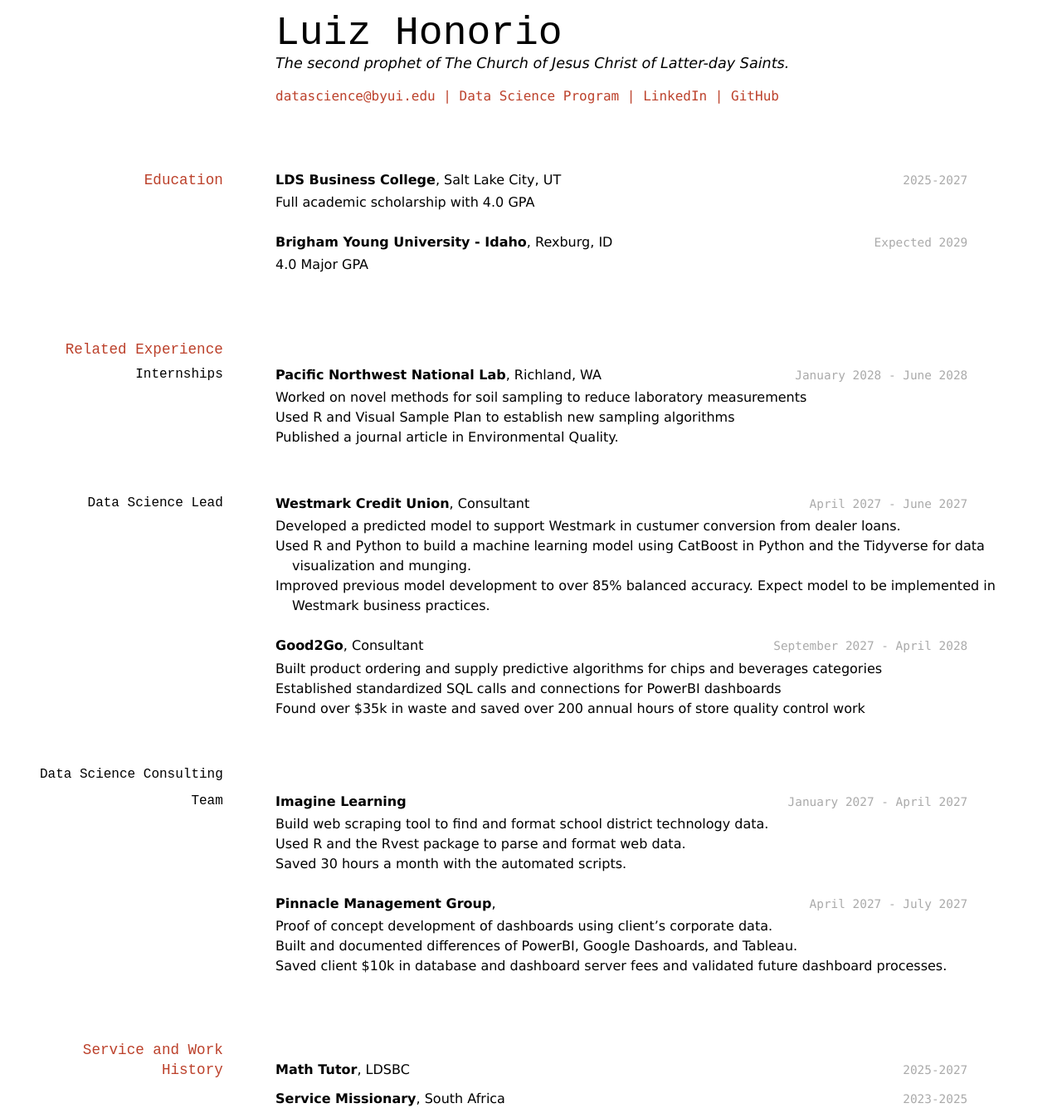
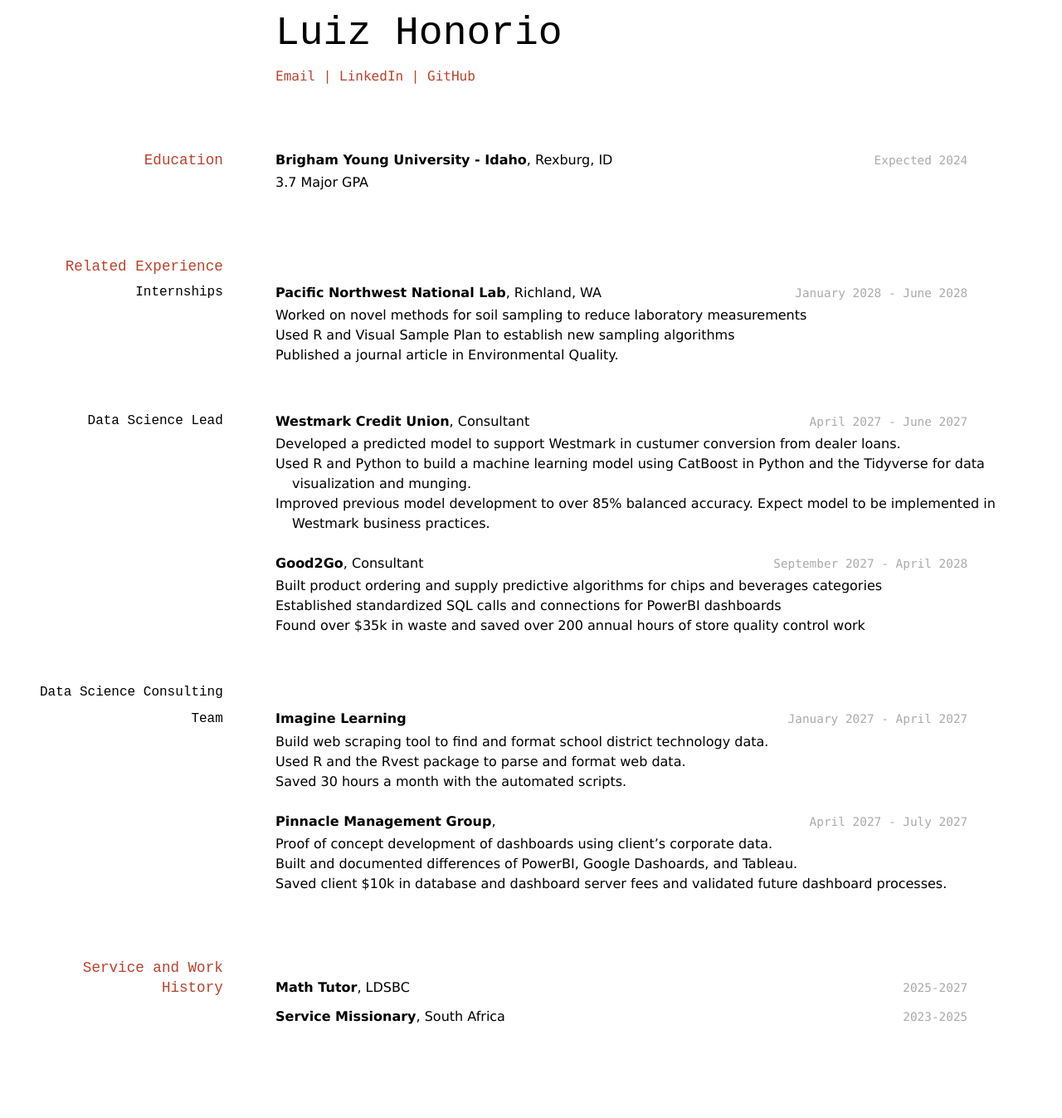
Before and after one commit to byuids-resumes/LuizResumeRepo, a Jekyll site: the page built from docs/index.md, in a window 1280 px wide. Shown: the whole page at 83% size. Built offline with Jekyll 4.4.1, drawn with Linux system fonts in a browser that asks for light colours; after the commit the page ends 1248 px from its top, so only the background shows below that.

Commit message:
Update index.md

```diff
--- a/docs/index.md
+++ b/docs/index.md
@@ -3,12 +3,10 @@ layout: cv
 title: Luiz Honorio's Resume
 ---
 # Luiz Honorio
-The second prophet of The Church of Jesus Christ of Latter-day Saints.
 
 <div id="webaddress">
-<a href="datascience@byui.edu">datascience@byui.edu</a>
-| <a href="https://byuidatascience.github.io/development.html">Data Science Program</a>
-| <a href="https://www.linkedin.com/groups/13537407/">LinkedIn</a>
+<a href="luizgabriel.l.h@gmail.com">Email</a>
+| <a href="linkedin.com/in/luiz-gl-honorio">LinkedIn</a>
 | <a href="https://github.com/byuids-resumes">GitHub</a>
 </div>
 
@@ -16,15 +14,10 @@ The second prophet of The Church of Jesus Christ of Latter-day Saints.
 
 ## Education
 
-`2025-2027`
-__LDS Business College__, Salt Lake City, UT
-
-- Full academic scholarship with 4.0 GPA
-
-`Expected 2029`
+`Expected 2024`
 __Brigham Young University - Idaho__, Rexburg, ID
 
-- 4.0 Major GPA
+- 3.7 Major GPA
 
 
 ## Related Experience
```
